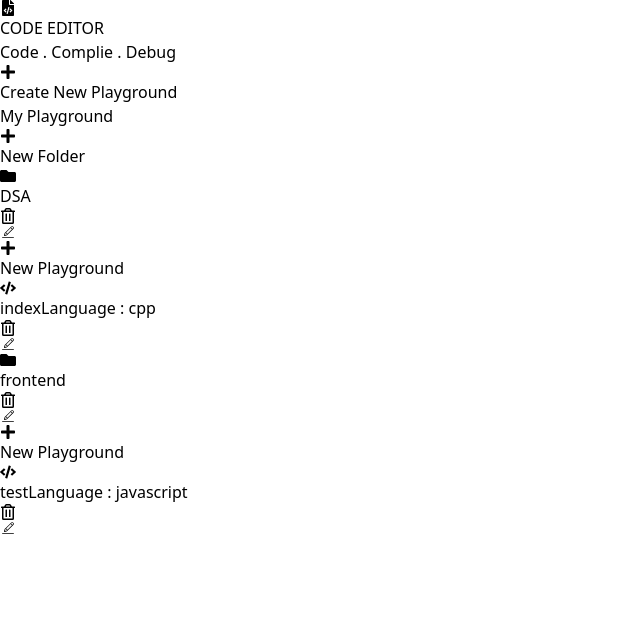
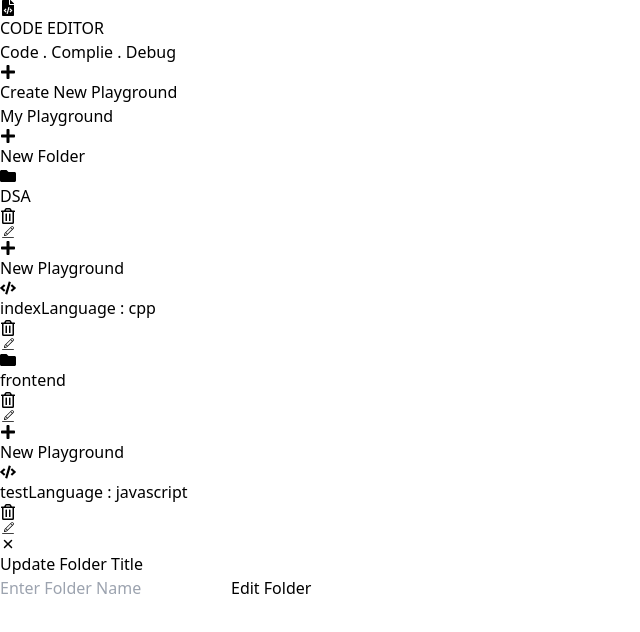
Before and after one commit to AmanKumar22811/Code-Editor, a React (Vite) app: page / in a window 1280 px wide. Both pictures are taken after a click on the element 640 px from the left and 232 px from the top of the page. Shown: the top 632 px of the page, without its empty margins (0-640 px from the left). Built offline with nearby package versions, Linux system fonts and the light colour scheme.

Commit message:
updateFolderTitle functionality add

```diff
--- a/src/Providers/ModalProvider.jsx
+++ b/src/Providers/ModalProvider.jsx
@@ -4,20 +4,24 @@ export const ModalContext = createContext();
 
 export const modalConstants = {
   CREATE_PLAYGROUND: "CREATE_PLAYGROUND",
-  CREATE_FOLDER:'CREATE_FOLDER'
+  CREATE_FOLDER: "CREATE_FOLDER",
+  UPDATE_FOLDER_TITLE: "UPDATE_FOLDER_TITLE",
 };
 
 const ModalProvider = ({ children }) => {
   const [modalType, setModalType] = useState(null);
-
+  const [modalPayload, setModalPayload] = useState(null);
   const closeModal = () => {
     setModalType(null);
+    setModalPayload(null);
   };
 
   const modalFeatures = {
     openModal: setModalType,
     closeModal,
     activeModal: modalType,
+    modalPayload,
+    setModalPayload,
   };
 
   return (
--- a/src/Providers/Modals/Modal.jsx
+++ b/src/Providers/Modals/Modal.jsx
@@ -2,6 +2,7 @@ import React, { useContext } from "react";
 import { modalConstants, ModalContext } from "../ModalProvider";
 import CreatePlaygroundModal from "./CreatePlaygroundModal";
 import CreateFolderModal from "./CreateFolderModal";
+import UpdateFolderTitleModal from "./UpdateFolderTitleModal";
 
 const Modal = () => {
   const modalFeatures = useContext(ModalContext);
@@ -13,6 +14,9 @@ const Modal = () => {
       {modalFeatures.activeModal === modalConstants.CREATE_FOLDER && (
         <CreateFolderModal />
       )}
+      {modalFeatures.activeModal === modalConstants.UPDATE_FOLDER_TITLE && (
+        <UpdateFolderTitleModal />
+      )}
     </div>
   );
 };
--- /dev/null
+++ b/src/Providers/Modals/UpdateFolderTitleModal.jsx
@@ -0,0 +1,49 @@
+import React, { useContext } from "react";
+import { IoClose } from "react-icons/io5";
+import { ModalContext } from "../ModalProvider";
+import { PlaygroundContext } from "../PlaygroundProvider";
+
+const UpdateFolderTitleModal = () => {
+  const { closeModal ,modalPayload} = useContext(ModalContext);
+  const { editFolderTitle } = useContext(PlaygroundContext);
+
+  const onSubmitModal = (e) => {
+    e.preventDefault();
+    const folderName = e.target.folderName.value;
+    editFolderTitle(folderName,modalPayload);
+    closeModal()
+  };
+
+  return (
+    <div className="fixed top-0 bottom-0 left-0 right-0 bg-[rgba(153,153,153,0.1)] flex justify-center items-center">
+      <form
+        className="w-[40%] h-[25%] bg-white p-5 shadow-[4px_4px_10px_gray] rounded-xl relative flex flex-col gap-5"
+        onSubmit={onSubmitModal}
+      >
+        <span
+          className="absolute top-2 right-2 text-xl cursor-pointer"
+          onClick={closeModal}
+        >
+          <IoClose />
+        </span>
+        <h1 className="font-bold text-2xl text-center">Update Folder Title</h1>
+
+        <div className="flex justify-evenly gap-3">
+          <input
+            placeholder="Enter Folder Name"
+            className="border-none bg-gray-100 p-2 rounded-md"
+            name="folderName"
+          />
+          <button
+            type="submit"
+            className="border-none p-2 rounded bg-black text-white cursor-pointer hover:bg-blue-600 "
+          >
+            Edit Folder
+          </button>
+        </div>
+      </form>
+    </div>
+  );
+};
+
+export default UpdateFolderTitleModal;
--- a/src/Providers/PlaygroundProvider.jsx
+++ b/src/Providers/PlaygroundProvider.jsx
@@ -99,6 +99,17 @@ const PlaygroundProvider = ({ children }) => {
     setFolders(updatedFoldersList);
   };
 
+  const editFolderTitle = (newFolderName, id) => {
+    const updatedFoldersList = folders.map((folderItem) => {
+      if (folderItem.id === id) {
+        folderItem.title = newFolderName;
+      }
+      return folderItem;
+    });
+    localStorage.setItem("data", JSON.stringify(updatedFoldersList));
+    setFolders(updatedFoldersList);
+  };
+
   useEffect(() => {
     if (!localStorage.getItem("data")) {
       localStorage.setItem("data", JSON.stringify(folders));
@@ -110,6 +121,7 @@ const PlaygroundProvider = ({ children }) => {
     createNewPlayground,
     createNewFolder,
     deleteFolder,
+    editFolderTitle,
   };
 
   return (
--- a/src/screens/HomeScreen/RightComponent.jsx
+++ b/src/screens/HomeScreen/RightComponent.jsx
@@ -6,8 +6,15 @@ import { modalConstants, ModalContext } from "../../Providers/ModalProvider";
 
 const Folder = ({ folderTitle, cards, id }) => {
   const { deleteFolder } = useContext(PlaygroundContext);
+  const { openModal,setModalPayload } = useContext(ModalContext);
+
   const onDeleteFolder = () => {
     deleteFolder(id);
+  };
+
+  const onEditFolderTitle = () => {
+    setModalPayload(id)
+    openModal(modalConstants.UPDATE_FOLDER_TITLE);
   };
 
   return (
@@ -23,7 +30,7 @@ const Folder = ({ folderTitle, cards, id }) => {
           <span className="cursor-pointer" onClick={onDeleteFolder}>
             <FaRegTrashAlt />
           </span>
-          <span className="text-xl cursor-pointer">
+          <span className="text-xl cursor-pointer" onClick={onEditFolderTitle}>
             <CiEdit />
           </span>
           <button className="flex items-center gap-2">
```
